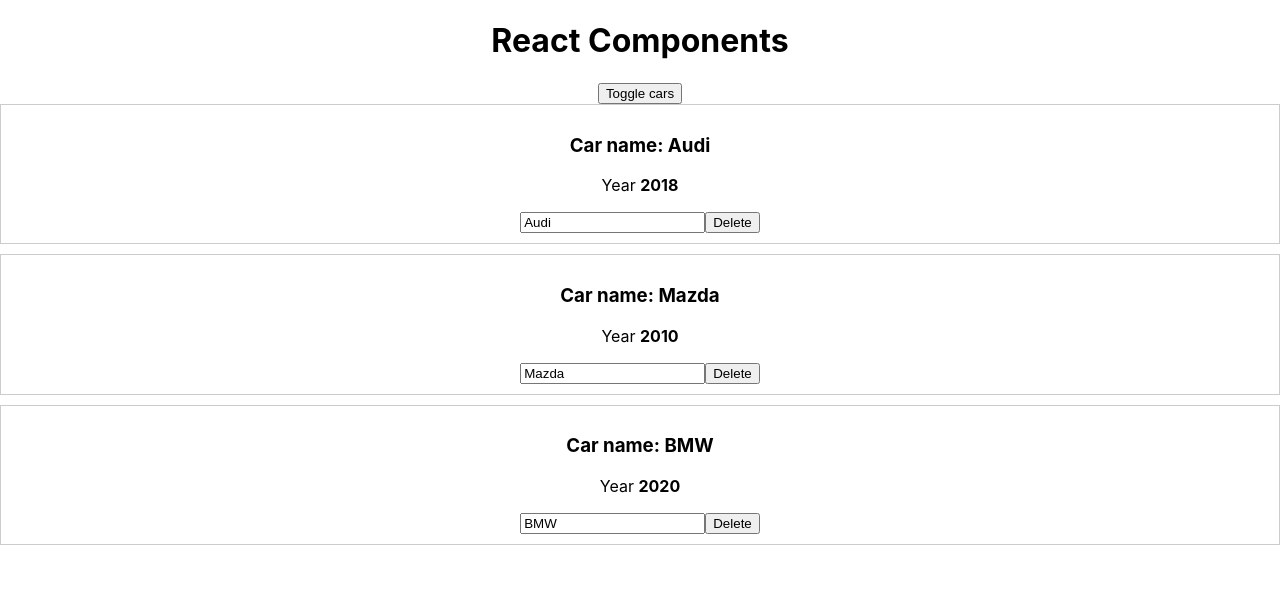
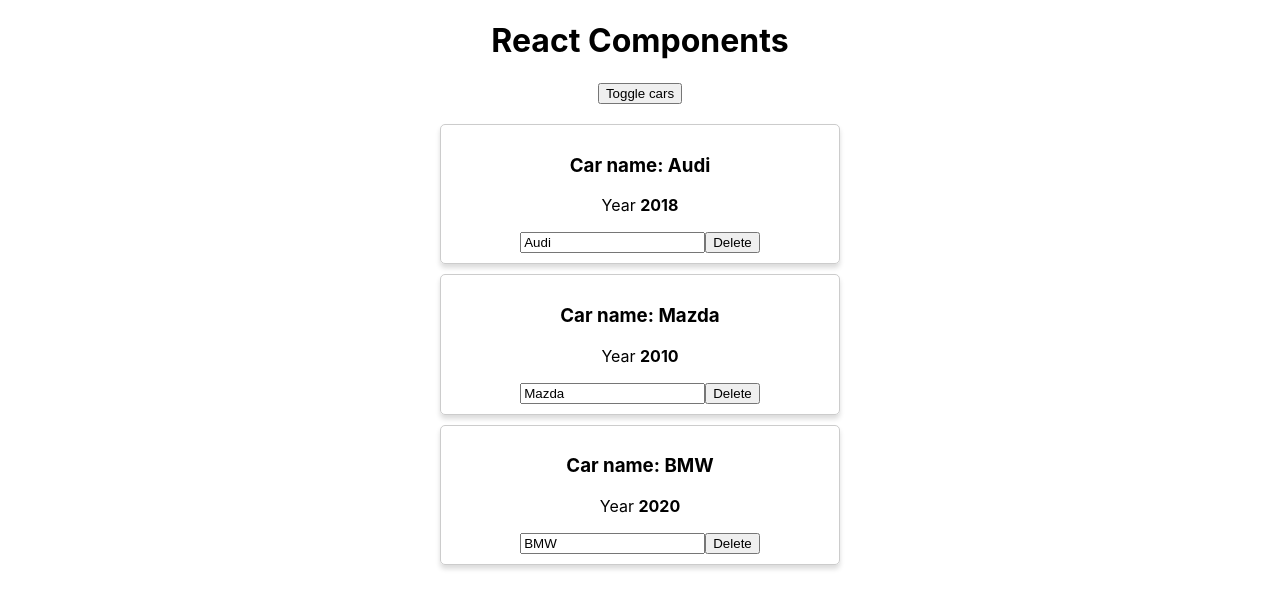
Before and after one commit to RuslanPostnikov/react-learn, a React (Create React App) app in the folder jsx-syntax/: page / in a window 1280 px wide. Both pictures are taken after a click on the button "Toggle cars". Shown: the top 608 px of the page. Built offline with nearby package versions, Linux system fonts and the light colour scheme.

Commit message:
Styles. Inline styles

```diff
--- a/jsx-syntax/src/components/Car.jsx
+++ b/jsx-syntax/src/components/Car.jsx
@@ -1,7 +1,13 @@
 import React from "react";
 
 const Car = (props) => (
-    <div style={{border: '1px solid #ccc', marginBottom: '10px', padding: '10px'}}>
+    <div style={{
+        border: '1px solid #ccc',
+        marginBottom: '10px',
+        padding: '10px',
+        boxShadow: '0 4px 5px 0 rgba(0, 0, 0, .14)',
+        borderRadius: '5px'
+    }}>
         <h3>Car name: {props.name}</h3>
         <p>Year <strong>{props.year}</strong></p>
         <input type="text" onChange={props.onChangeName} value={props.name}/>
--- a/jsx-syntax/src/components/CarList.jsx
+++ b/jsx-syntax/src/components/CarList.jsx
@@ -56,6 +56,11 @@
                 <h1>{this.state.pageTitle}</h1>
                 <button onClick={this.toggleCarsHandler}>Toggle cars</button>
                 {/*{ cars }*/}
+                <div style={{
+                    width: 400,
+                    margin: 'auto',
+                    paddingTop: '20px'
+                }}>
                     { this.state.showCars ?
                         this.state.cars.map((car, index) => {
                             return (
@@ -70,6 +75,7 @@
                         })
                         : null
                     }
+                </div>
             </>
         );
     }
```
Lines whose indentation alone changed are shown as unchanged.
